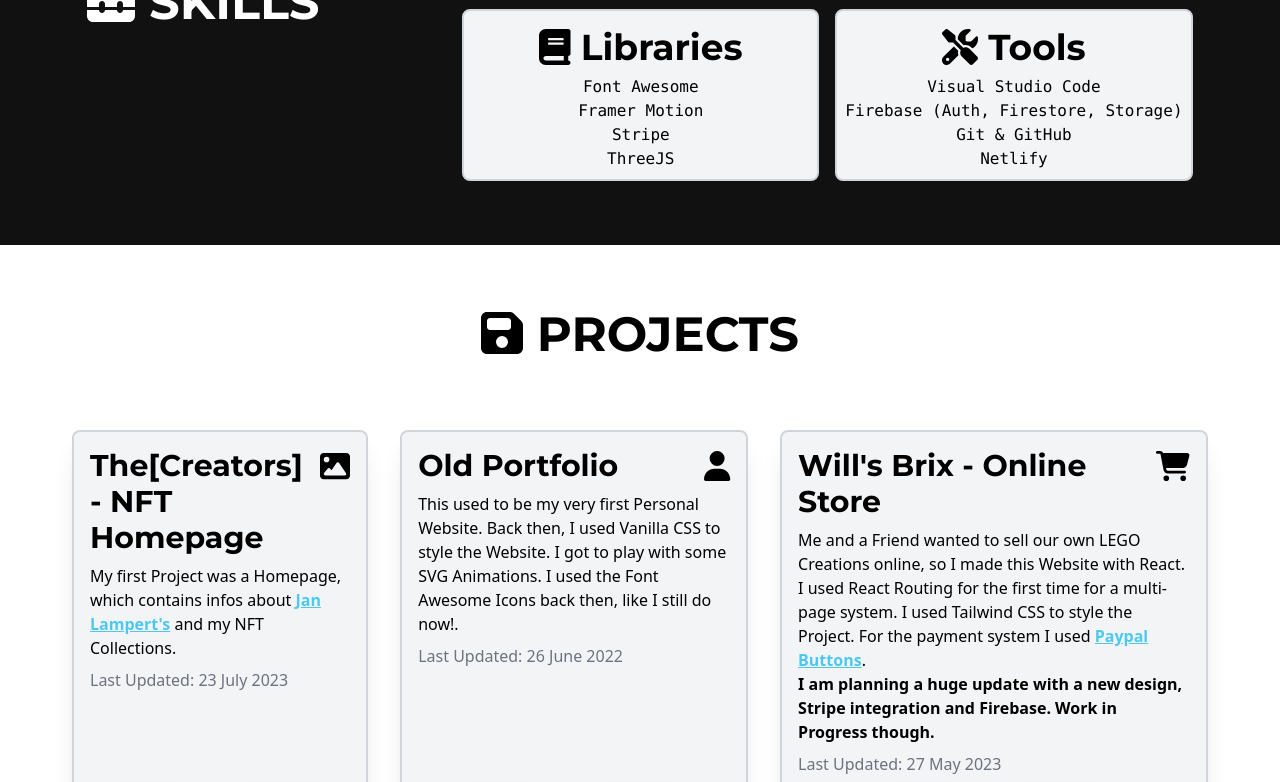
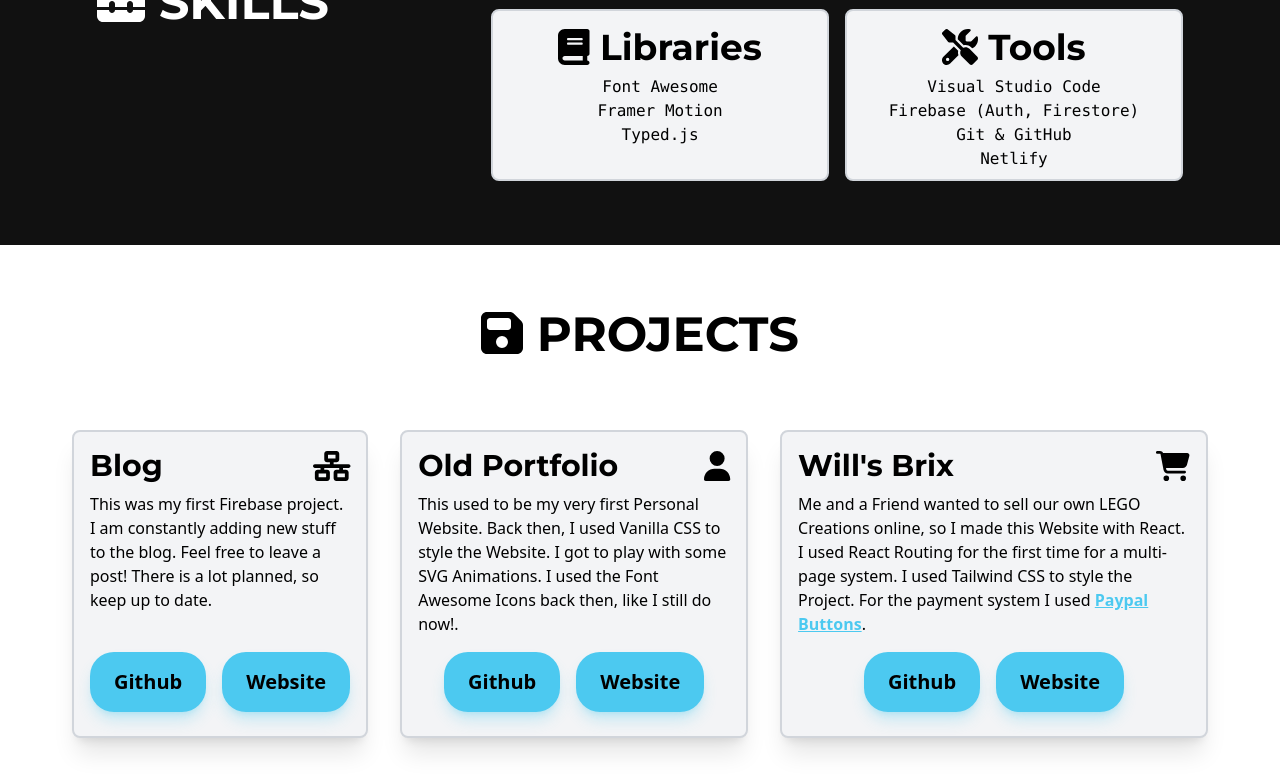
Before and after one commit to nevthereal/nevillebrem-react, a React (Vite) app: page / in a window 1280 px wide. Shown: the part 1380-2162 px from the top of the page. Built offline with nearby package versions, Linux system fonts and the light colour scheme.

Commit message:
added some stuff

```diff
--- a/src/components/Projects.jsx
+++ b/src/components/Projects.jsx
@@ -3,7 +3,7 @@ import { useEffect } from 'react'
 import { motion, useAnimation } from 'framer-motion'
 import { useInView } from 'react-intersection-observer'
 import { FontAwesomeIcon } from '@fortawesome/react-fontawesome'
-import { faSave, faImage, faUser, faCartShopping } from '@fortawesome/free-solid-svg-icons'
+import { faSave, faUser, faCartShopping, faNetworkWired } from '@fortawesome/free-solid-svg-icons'
 
 const Projects = () => {
 
@@ -45,15 +45,14 @@ const Projects = () => {
             <div className={projectCard} ref={ref}>
                 <div>
                     <div className={projectFlex}>
-                        <h3 className={projectHeading}>The[Creators] - NFT Homepage</h3>
-                        <h3><FontAwesomeIcon icon={faImage} /></h3>
+                        <h3 className={projectHeading}>Blog</h3>
+                        <h3><FontAwesomeIcon icon={faNetworkWired} /></h3>
                     </div>
-                        <p className='py-2'>My first Project was a Homepage, which contains infos about <a href="https://www.janlampert.com" rel="noreferrer" className='link' target="_blank">Jan Lampert's</a> and my NFT Collections.</p>
-                        <p className={projectGrayText}>Last Updated: 23 July 2023</p>
+                        <p className='py-2'>This was my first Firebase project. I am constantly adding new stuff to the blog. Feel free to leave a post! There is a lot planned, so keep up to date.</p>
                 </div>
                 <div className={cardFlex}>
-                <a href="https://github.com/nevthereal/TheCreators" target="_blank" rel="noreferrer"><motion.button animate={animation} whileHover={{ scale: 1.1 }} whileTap={{ scale: 0.9 }} className={projectButton}>Github</motion.button></a>
-                <a href="https://the-creators.netlify.app" target='blank'><motion.button animate={animation} whileHover={{ scale: 1.1 }} whileTap={{ scale: 0.9 }} className={projectButton}>Website</motion.button></a>
+                <a href="https://github.com/nevthereal/blog" target="_blank" rel="noreferrer"><motion.button animate={animation} whileHover={{ scale: 1.1 }} whileTap={{ scale: 0.9 }} className={projectButton}>Github</motion.button></a>
+                <a href="https://blog.nevillebrem.com" target='blank'><motion.button animate={animation} whileHover={{ scale: 1.1 }} whileTap={{ scale: 0.9 }} className={projectButton}>Website</motion.button></a>
                 </div>
             </div>
             <div className={projectCard}>
@@ -63,7 +62,6 @@ const Projects = () => {
                         <h3><i className="fa-solid fa-user"></i><FontAwesomeIcon icon={faUser} /></h3>
                     </div>
                         <p className='py-2'>This used to be my very first Personal Website. Back then, I used Vanilla CSS to style the Website. I got to play with some SVG Animations. I used the Font Awesome Icons back then, like I still do now!.</p>
-                        <p className={projectGrayText}>Last Updated: 26 June 2022</p>
                 </div>
                 <div className={cardFlex}>
                     <a href="https://github.com/nevthereal/personal-website-old" target="_blank" rel="noreferrer"><motion.button animate={animation} whileHover={{ scale: 1.1 }} whileTap={{ scale: 0.9 }} className={projectButton}>Github</motion.button></a>
@@ -73,11 +71,10 @@ const Projects = () => {
             <div className={projectCard}>
                 <div>
                     <div className={projectFlex}>
-                        <h3 className={projectHeading}>Will's Brix - Online Store</h3>
+                        <h3 className={projectHeading}>Will's Brix</h3>
                         <h3><FontAwesomeIcon icon={faCartShopping} /></h3>
                     </div>
-                        <p className='py-2'>Me and a Friend wanted to sell our own LEGO Creations online, so I made this Website with React. I used React Routing for the first time for a multi-page system. I used Tailwind CSS to style the Project. For the payment system I used <a href="https://paypal.com/buttons" target='_blank' rel="noreferrer" className='link'>Paypal Buttons</a>. <br /> <span className='font-bold'>I am planning a huge update with a new design, Stripe integration and Firebase. Work in Progress though.</span></p>
-                        <p className={projectGrayText}>Last Updated: 27 May 2023</p>
+                        <p className='py-2'>Me and a Friend wanted to sell our own LEGO Creations online, so I made this Website with React. I used React Routing for the first time for a multi-page system. I used Tailwind CSS to style the Project. For the payment system I used <a href="https://paypal.com/buttons" target='_blank' rel="noreferrer" className='link'>Paypal Buttons</a>.</p>
                 </div>
                 <div className={cardFlex}>
                     <a href="https://github.com/nevthereal/willsbrix-v2" target="_blank" rel="noreferrer"><motion.button animate={animation} whileHover={{ scale: 1.1 }} whileTap={{ scale: 0.9 }} className={projectButton}>Github</motion.button></a>
--- a/src/components/Skills.jsx
+++ b/src/components/Skills.jsx
@@ -75,7 +75,7 @@ const Skills = () => {
                     <h2 className={skillHeading}><FontAwesomeIcon icon={faCrop} /> Frameworks</h2>
                     <ul className={skillList}>
                         <li>Tailwind CSS</li>
-                        <li>React (Routing, DOM)</li>
+                        <li>React (Routing, DOM, Hooks, more)</li>
                     </ul>
                 </motion.div>
 
@@ -84,8 +84,7 @@ const Skills = () => {
                     <ul className={skillList}>
                         <li>Font Awesome</li>
                         <li>Framer Motion</li>
-                        <li>Stripe</li>
-                        <li>ThreeJS</li>
+                        <li>Typed.js</li>
                     </ul>
                 </motion.div>
 
@@ -93,7 +92,7 @@ const Skills = () => {
                     <h2 className={skillHeading}><FontAwesomeIcon icon={faScrewdriverWrench} /> Tools</h2>
                     <ul className={skillList}>
                         <li>Visual Studio Code</li>
-                        <li>Firebase (Auth, Firestore, Storage)</li>
+                        <li>Firebase (Auth, Firestore)</li>
                         <li>Git & GitHub</li>
                         <li>Netlify</li>
                     </ul>
```
